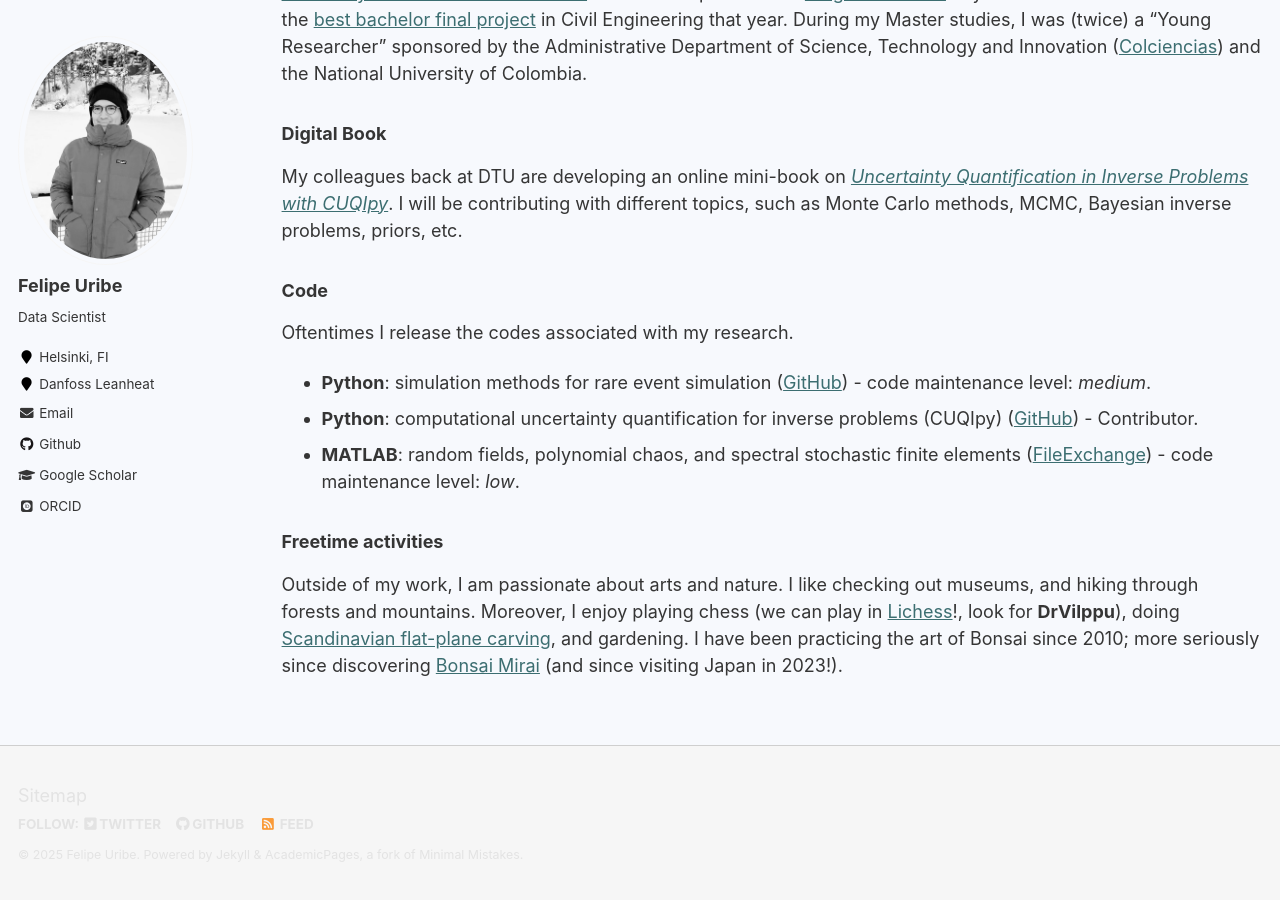
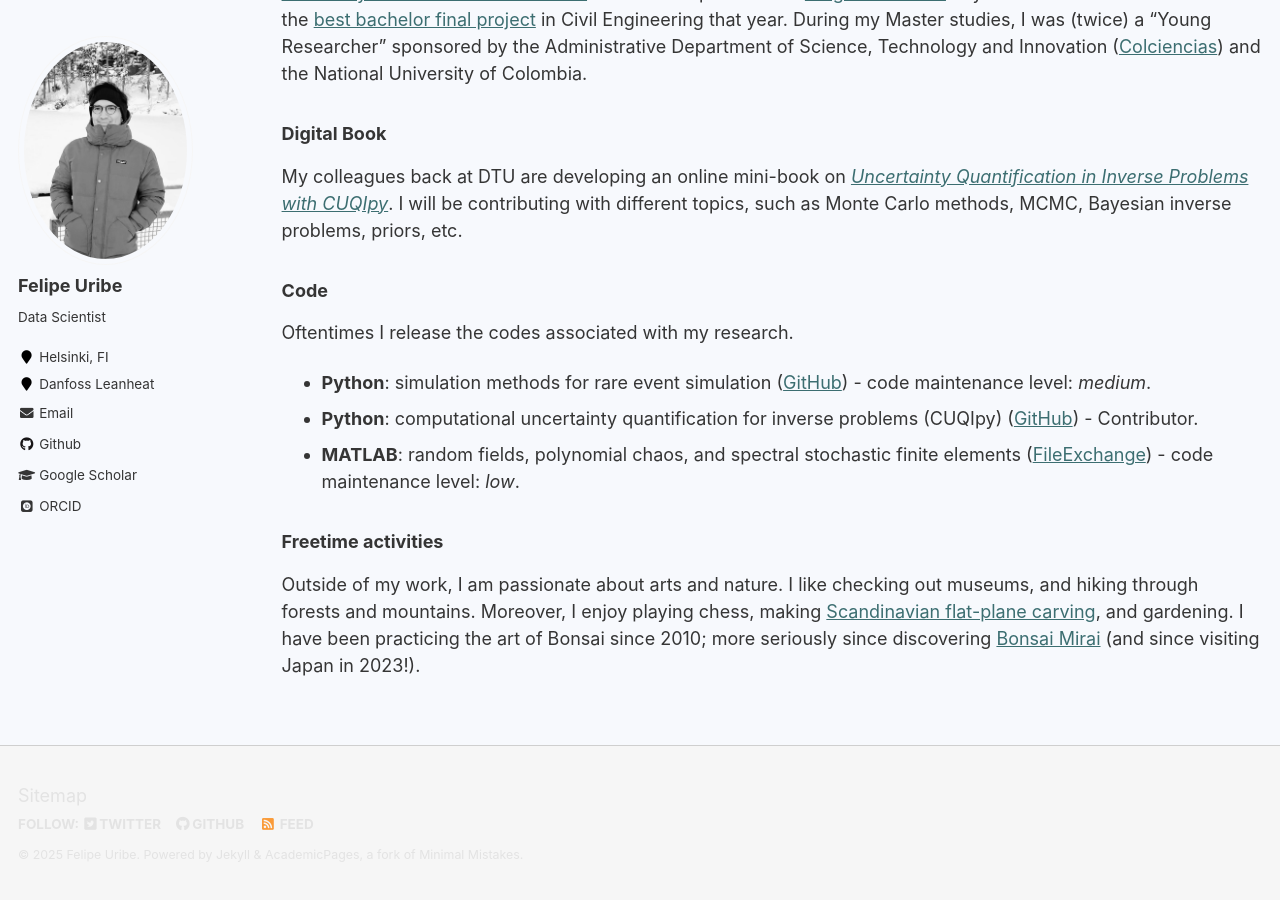
Before and after one commit to furibec/furibec.github.io, a Jekyll site: the page built from _pages/cv.md, in a window 1280 px wide and 900 px high, scrolled down 709 px. Built offline with Jekyll 4.4.1, drawn with Linux system fonts in a browser that asks for light colours; some web fonts are replaced.

Commit message:
minor change cv

```diff
--- a/_pages/cv.md
+++ b/_pages/cv.md
@@ -31,4 +31,10 @@ Oftentimes I release the codes associated with my research.
 - **MATLAB**: random fields, polynomial chaos, and spectral stochastic finite elements ([FileExchange](https://mathworks.com/matlabcentral/profile/authors/2912338)) - code maintenance level: *low*.
 
 ### Freetime activities
-Outside of my work, I am passionate about arts and nature. I like checking out museums, and hiking through forests and mountains. Moreover, I enjoy playing chess (we can play in [Lichess](https://lichess.org/)!, look for **DrVilppu**), doing [Scandinavian flat-plane carving](https://en.wikipedia.org/wiki/Scandinavian_flat-plane_style_of_woodcarving), and gardening. I have been practicing the art of Bonsai since 2010; more seriously since discovering [Bonsai Mirai](https://live.bonsaimirai.com/) (and since visiting Japan in 2023!).
+Outside of my work, I am passionate about arts and nature. I like checking out
+museums, and hiking through forests and mountains. Moreover, I enjoy playing
+chess, making [Scandinavian flat-plane
+carving](https://en.wikipedia.org/wiki/Scandinavian_flat-
+plane_style_of_woodcarving), and gardening. I have been practicing the art of
+Bonsai since 2010; more seriously since discovering [Bonsai
+Mirai](https://live.bonsaimirai.com/) (and since visiting Japan in 2023!).
```
